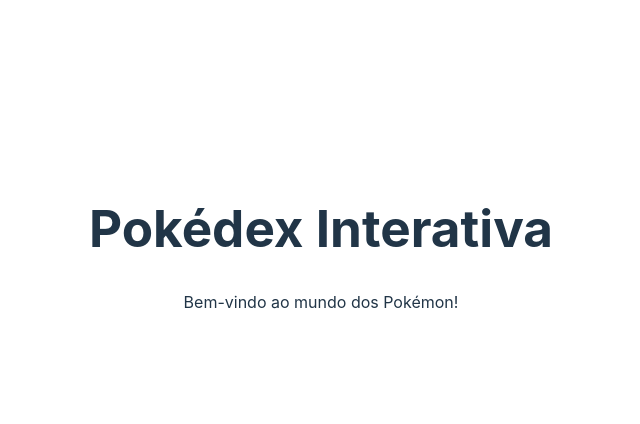
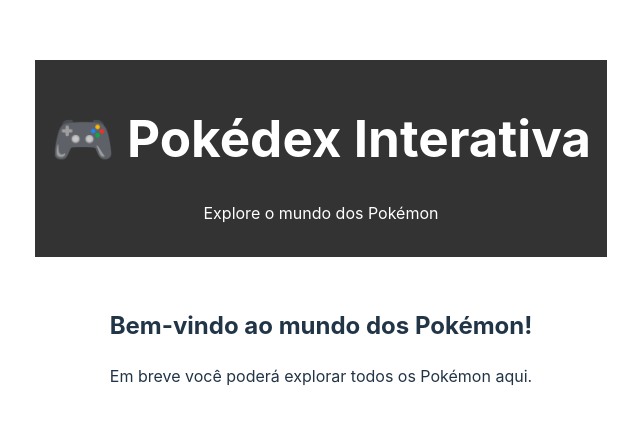
Before and after one commit to BrenoJhonson/Poke-Front2, a React (Vite) app: page / in a window 1280 px wide. Shown: the part 152-576 px from the top of the page, without its empty margins (319-959 px from the left). Built offline with nearby package versions, Linux system fonts and the light colour scheme.

Commit message:
Adição do componente Header

```diff
--- a/src/App.jsx
+++ b/src/App.jsx
@@ -1,10 +1,14 @@
 import React from 'react'
+import Header from './components/Header/Header'
 
 function App() {
   return (
     <div className="App">
-      <h1>Pokédex Interativa</h1>
-      <p>Bem-vindo ao mundo dos Pokémon!</p>
+      <Header />
+      <main style={{ padding: '2rem' }}>
+        <h2>Bem-vindo ao mundo dos Pokémon!</h2>
+        <p>Em breve você poderá explorar todos os Pokémon aqui.</p>
+      </main>
     </div>
   )
 }
--- /dev/null
+++ b/src/components/Header/Header.jsx
@@ -0,0 +1,17 @@
+import React from 'react';
+
+function Header() {
+  return (
+    <header style={{
+      backgroundColor: '#333',
+      color: 'white',
+      padding: '1rem',
+      textAlign: 'center'
+    }}>
+      <h1>🎮 Pokédex Interativa</h1>
+      <p>Explore o mundo dos Pokémon</p>
+    </header>
+  );
+}
+
+export default Header;
```
